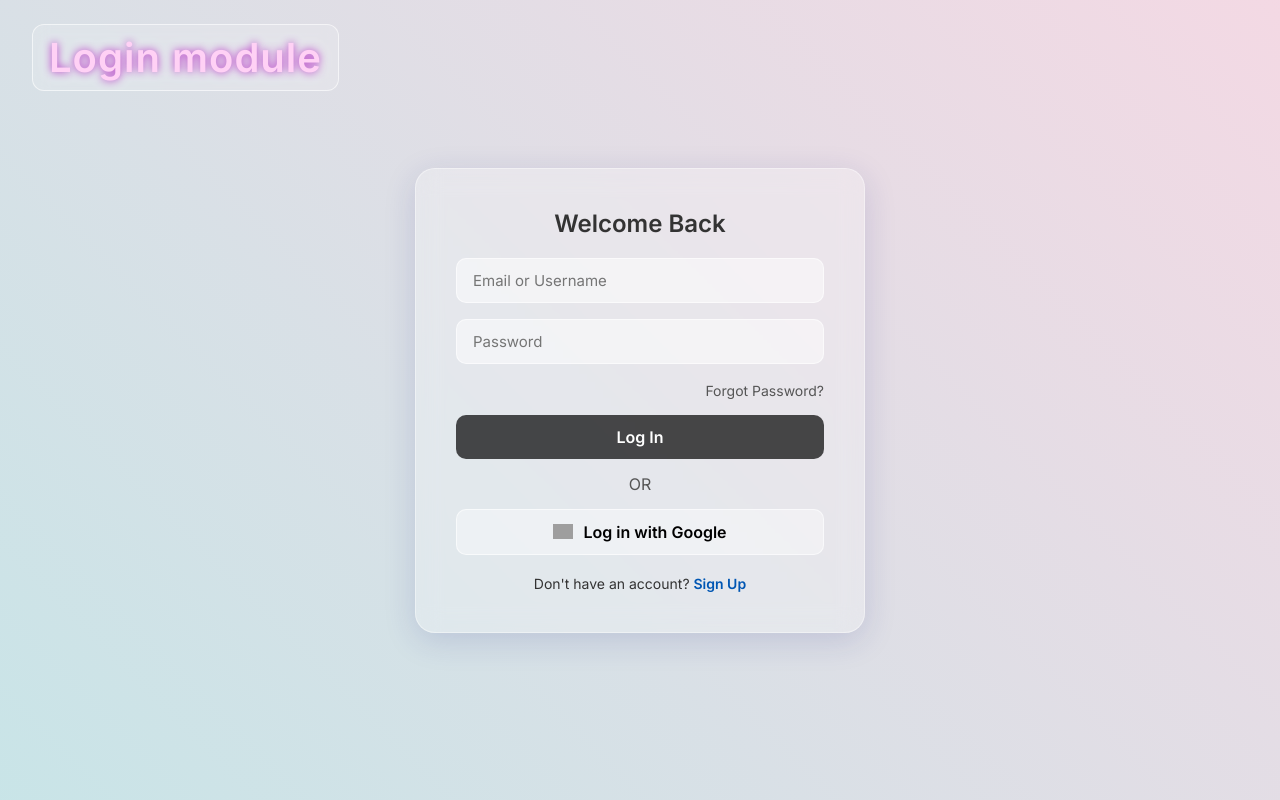
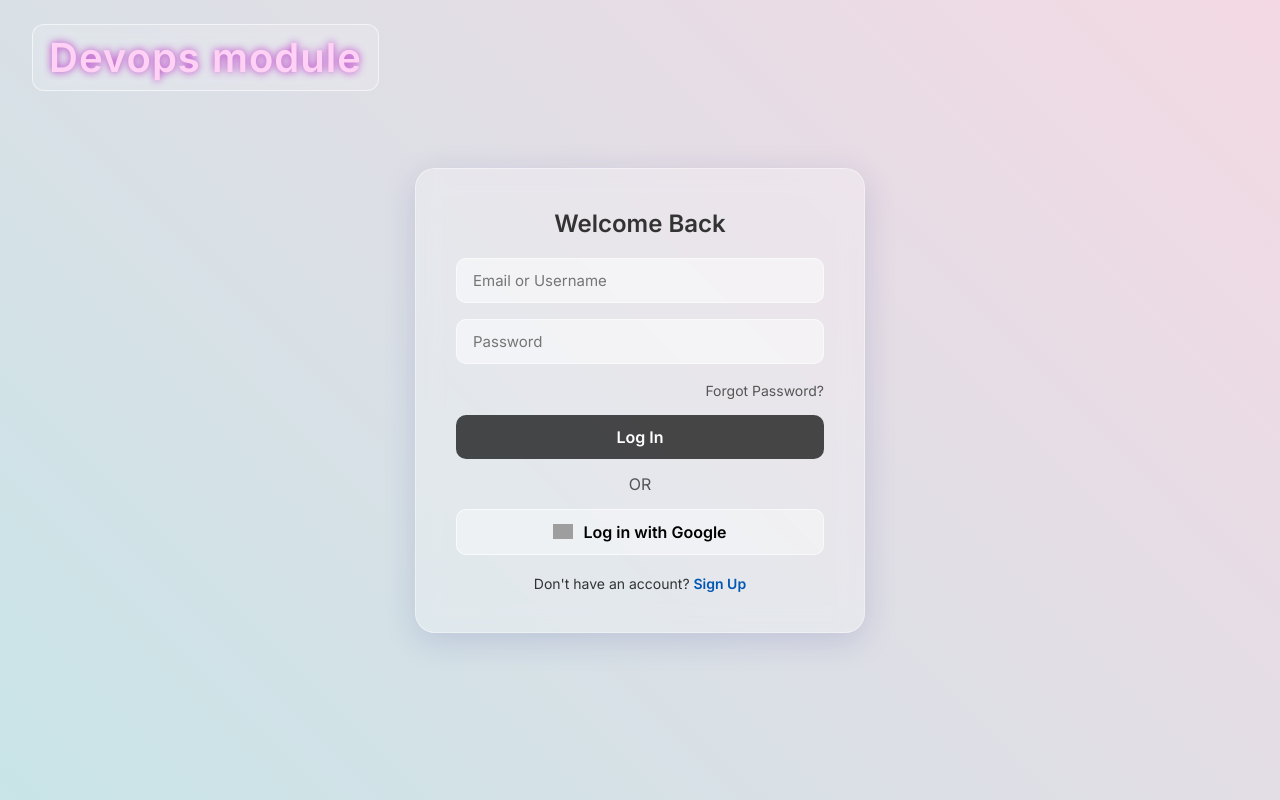
Before and after one commit to sivasanjaycse/LoginFB, a React (Vite) app in the folder frontEnd/: page /login in a window 1280 px wide. Built offline with nearby package versions, Linux system fonts and the light colour scheme; no server answers; grey boxes are pictures that could not be loaded.

Commit message:
Change logo text from 'Login module' to 'Devops module'

```diff
--- a/frontEnd/src/components/BrandLogo.jsx
+++ b/frontEnd/src/components/BrandLogo.jsx
@@ -3,7 +3,7 @@ import React from 'react';
 export default function BrandLogo() {
   return (
     <div className="shiny-brand-text">
-      Login module
+      Devops module
     </div>
   );
 }
```
